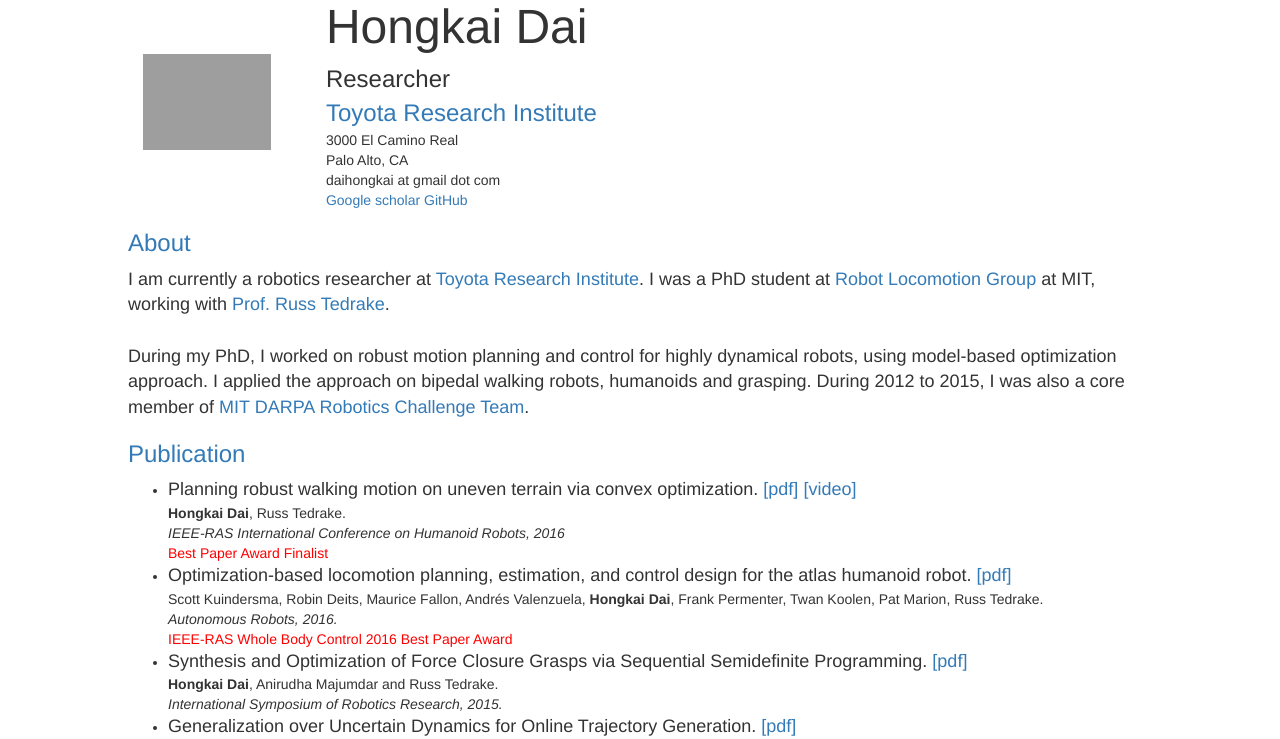
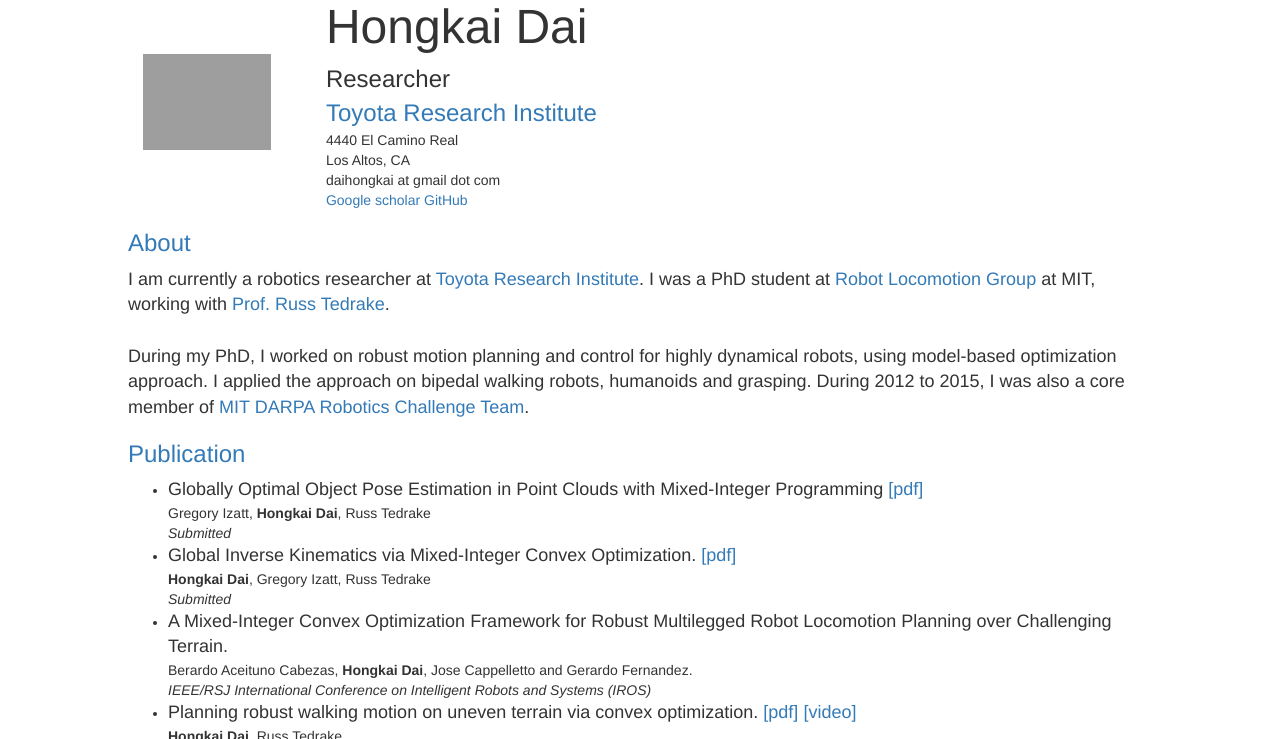
Before and after one commit to hongkai-dai/hongkai-dai.github.io, a plain HTML site: page index.html in a window 1280 px wide. Shown: the part 57-796 px from the top of the page. Drawn offline with nearby package versions, Linux system fonts and the light colour scheme; grey boxes are pictures that could not be loaded.

Commit message:
Add the new publications on ISRR and IROS

```diff
--- a/index.html
+++ b/index.html
@@ -53,8 +53,8 @@
 	    <td> <font size="7">Hongkai Dai </font></br>
 	      <font size="5">Researcher </font></br>
 	      <font size="5"><a href="http://www.tri.global">Toyota Research Institute </a></font></br>
-	      3000 El Camino Real</br>
-	      Palo Alto, CA</br>
+	      4440 El Camino Real</br>
+	      Los Altos, CA</br>
 	      daihongkai at gmail dot com</br>
 	      <a href="https://scholar.google.com/citations?user=ZZsEXLAAAAAJ&hl=en&oi=ao">Google scholar </a>   <a href="https://github.com/hongkai-dai"> GitHub </a>
 	    </td>
@@ -78,6 +78,21 @@
     <a name="Publication"><h3>Publication</h3></a>
     <div clas="publication-list">
     <ul>
+    <li>
+	    <font size="4"> Globally Optimal Object Pose Estimation in Point Clouds with Mixed-Integer Programming <a href="http://groups.csail.mit.edu/robotics-center/public_papers/Izatt17b.pdf">[pdf]</a></font>
+	    </br> Gregory Izatt, <strong>Hongkai Dai</strong>, Russ Tedrake</br>
+	    <i> Submitted</i>
+    </li>
+    <li>
+	    <font size="4"> Global Inverse Kinematics via Mixed-Integer Convex Optimization. <a href="http://groups.csail.mit.edu/robotics-center/public_papers/Dai17.pdf">[pdf]</a></font>
+	    </br> <strong>Hongkai Dai</strong>, Gregory Izatt, Russ Tedrake</br>
+	    <i> Submitted</i>
+    </li>
+    <li>
+	    <font size="4"> A Mixed-Integer Convex Optimization Framework for Robust Multilegged Robot Locomotion Planning over Challenging Terrain.</font>
+	    </br> Berardo Aceituno Cabezas, <strong>Hongkai Dai</strong>, Jose Cappelletto and Gerardo Fernandez.</br>
+	    <i>IEEE/RSJ International Conference on Intelligent Robots and Systems (IROS)</i></br>
+    </li>
       <li>
       <font size="4">Planning robust walking motion on uneven terrain via convex optimization. <a href="http://groups.csail.mit.edu/robotics-center/public_papers/Dai16a.pdf">[pdf]</a> <a href="https://www.youtube.com/watch?v=4HUVV2gYMb8&t=6s">[video]</a></font>
       </br> <strong>Hongkai Dai</strong>, Russ Tedrake. </br>
```
